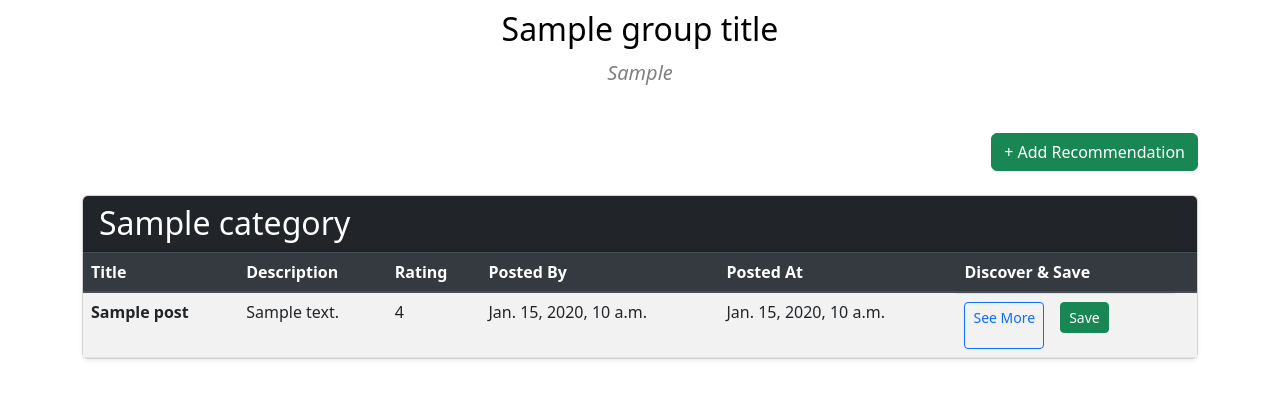
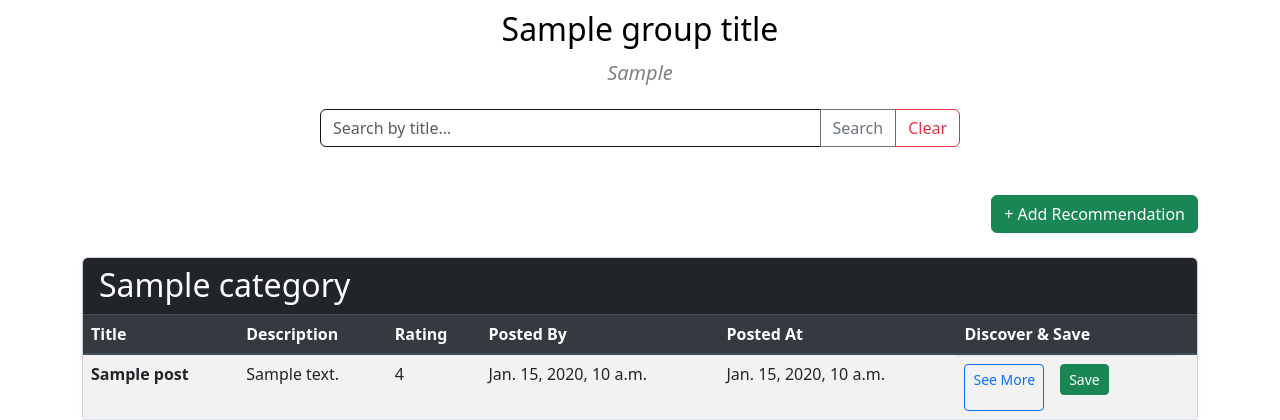
Before and after one commit to anjalipag/group14-database-project, a Django app: template group14site/groupFeed/templates/group_feed.html in a window 1280 px wide. Shown: the part 425-845 px from the top of the page. Before the commit the page ends 785 px from the top, so only its background shows below. Run offline with Django 5.2, Linux system fonts and the light colour scheme; the template is opened without the code that fills it: most values are stand-ins (such as "Sample title", 1, 10 or a date in 2020); some libraries are stand-ins or nearby versions.

Commit message:
added ability to search recommendations by title

```diff
--- a/group14site/groupFeed/templates/group_feed.html
+++ b/group14site/groupFeed/templates/group_feed.html
@@ -45,9 +45,19 @@
    style="font-size: 20px; font-weight: bold; padding-left: 20px; padding-top: 15px; display: inline-block; color: inherit;">
    &#8592 Back to My Groups
 </a>
+
 <img src="{% url 'serve_group_image' group_id %}" class="rounded-circle mt-4" style="width: 300px; height:300px;object-fit:cover;padding-top: 15px; margin: 0 auto; display: block;" alt="Group image">
 <h2 class="mb-2 text-center" style="padding-top: 10px;">{{ group_title }}</h2>
 <h5 class="mb-2 text-center" style="padding-top: 5px; color: grey;"><em>{{ group_des }}</em></h5>
+<div class="d-flex justify-content-center my-4">
+  <div class="input-group w-50">
+    <input type="text" id="searchInput" class="form-control" placeholder="Search by title...">
+    <button class="btn btn-outline-secondary" type="button" id="searchButton">Search</button>
+    <button class="btn btn-outline-danger" type="button" id="clearButton">Clear</button>
+  </div>
+</div>
+<p id="noPostsMessage" class="text-center text-muted mt-3" style="display: none;">No posts found.</p>
+
 <div class="container my-5">
   <div class="text-right mb-4">
     <button class="btn btn-success" data-toggle="modal" data-target="#recommendationModal">
@@ -310,4 +320,33 @@ document.addEventListener('DOMContentLoaded', () => {
     titleInput.value = '';
   });
 });
+  document.getElementById('searchButton').addEventListener('click', function () {
+  const query = document.getElementById('searchInput').value.toLowerCase();
+  const rows = document.querySelectorAll('tbody tr');
+  const noPostsMessage = document.getElementById('noPostsMessage');
+
+  let visibleCount = 0;
+
+  rows.forEach(row => {
+    const title = row.querySelector('td:first-child').textContent.toLowerCase();
+    if (title.includes(query)) {
+      row.style.display = '';
+      visibleCount++;
+    } else {
+      row.style.display = 'none';
+    }
+  });
+
+  if (visibleCount === 0) {
+    noPostsMessage.style.display = 'block';
+  } else {
+    noPostsMessage.style.display = 'none';
+  }
+});
+  document.getElementById("clearButton").addEventListener("click", function () {
+  document.getElementById("searchInput").value = "";
+  document.getElementById("noPostsMessage").style.display = "none";
+  //reloads the page to its original state (no query)
+  window.location.href = window.location.pathname;
+});
 </script>
```
